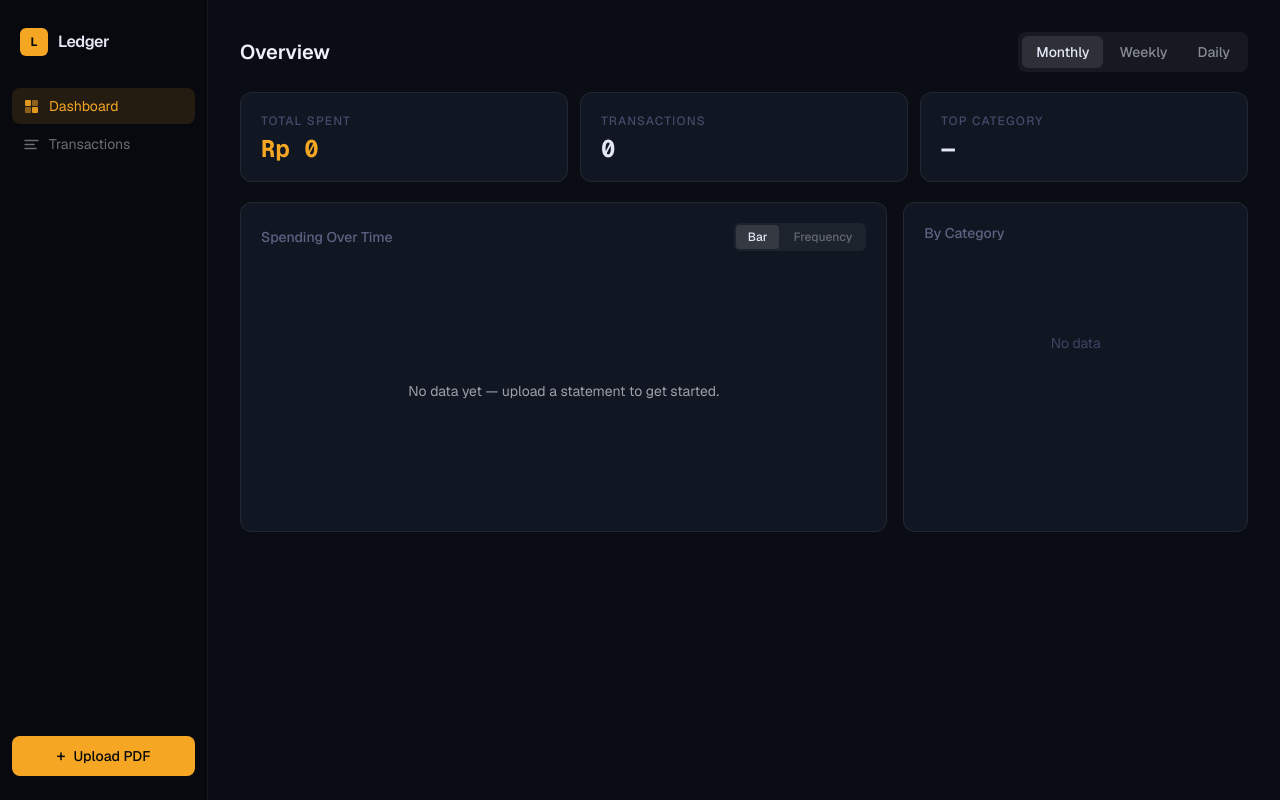
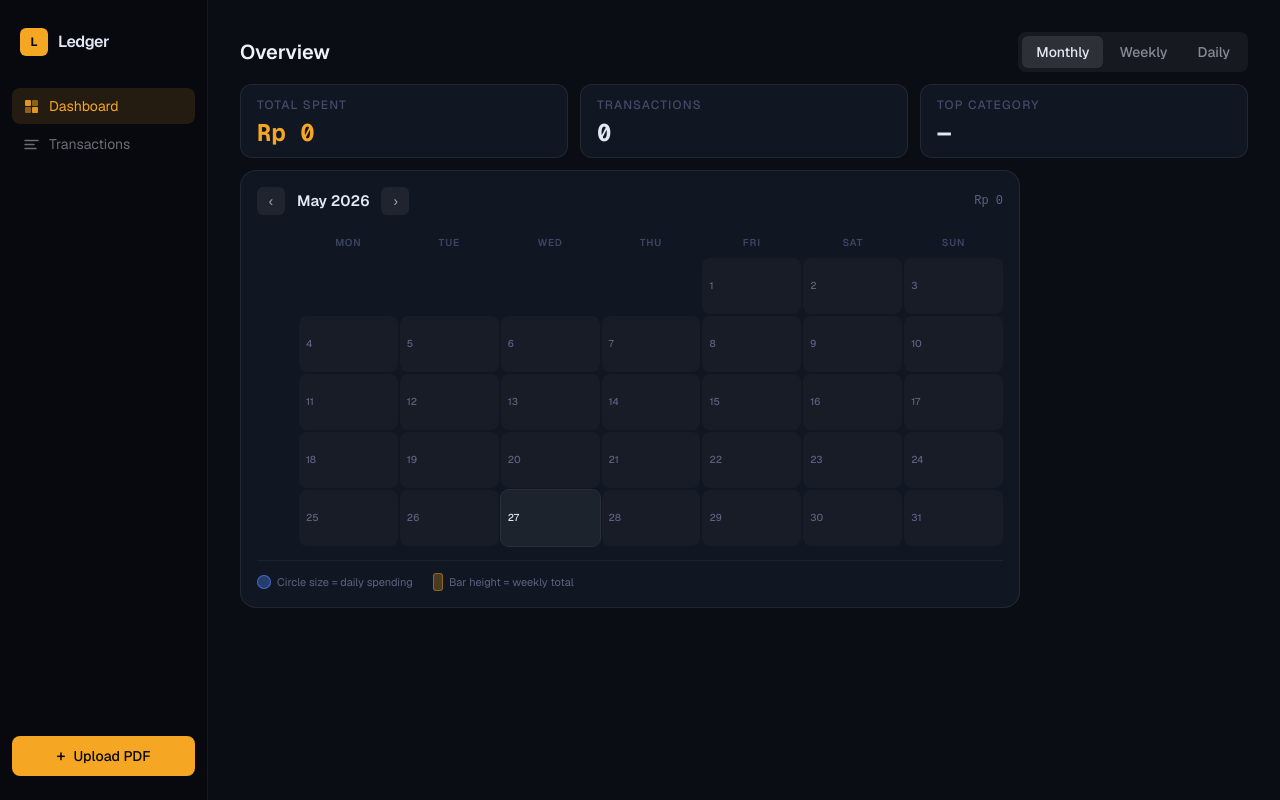
Before and after one commit to msuwignyo/ledger, a Next.js app: page /dashboard in a window 1280 px wide. Built offline with nearby package versions, Linux system fonts and the light colour scheme.

Commit message:
feat: wire up calendar heatmap as monthly dashboard view

```diff
--- a/src/app/dashboard/page.tsx
+++ b/src/app/dashboard/page.tsx
@@ -1,6 +1,7 @@
 "use client";
 
 import { useEffect, useState } from "react";
+import { CalendarHeatmap } from "@/components/dashboard/CalendarHeatmap";
 import { CategoryPieChart } from "@/components/dashboard/CategoryPieChart";
 import { FrequencyChart } from "@/components/dashboard/FrequencyChart";
 import { PeriodToggle } from "@/components/dashboard/PeriodToggle";
@@ -39,7 +40,7 @@ export default function DashboardPage() {
   const categorySpending = getCategorySpending(transactions);
 
   return (
-    <div className="flex flex-col gap-5 max-w-5xl">
+    <div className="flex flex-col gap-3 max-w-5xl">
       <div className="flex items-center justify-between">
         <h1 className="text-xl font-semibold" style={{ color: "#F0F2FA" }}>
           Overview
@@ -49,9 +50,12 @@ export default function DashboardPage() {
 
       <SummaryCards transactions={transactions} />
 
+      {period === "monthly" ? (
+        <CalendarHeatmap transactions={transactions} />
+      ) : (
         <div className="flex gap-4">
-        <div className="flex-[2] rounded-xl p-5" style={PANEL_STYLE}>
-          <div className="flex items-center justify-between mb-5">
+          <div className="flex-[2] rounded-xl p-4" style={PANEL_STYLE}>
+            <div className="flex items-center justify-between mb-4">
               <h2 className="text-sm font-medium" style={{ color: "#5C6280" }}>
                 Spending Over Time
               </h2>
@@ -86,13 +90,17 @@ export default function DashboardPage() {
             )}
           </div>
 
-        <div className="flex-1 rounded-xl p-5" style={PANEL_STYLE}>
-          <h2 className="text-sm font-medium mb-5" style={{ color: "#5C6280" }}>
+          <div className="flex-1 rounded-xl p-4" style={PANEL_STYLE}>
+            <h2
+              className="text-sm font-medium mb-4"
+              style={{ color: "#5C6280" }}
+            >
               By Category
             </h2>
             <CategoryPieChart data={categorySpending} />
           </div>
         </div>
+      )}
     </div>
   );
 }
--- a/src/components/dashboard/SummaryCards.tsx
+++ b/src/components/dashboard/SummaryCards.tsx
@@ -36,7 +36,7 @@ export function SummaryCards({
 function Card({ children }: { children: React.ReactNode }) {
   return (
     <div
-      className="rounded-xl p-5"
+      className="rounded-xl py-3 px-4"
       style={{
         background: "#111722",
         border: "1px solid rgba(255,255,255,0.07)",
```
Lines whose indentation alone changed are shown as unchanged.
